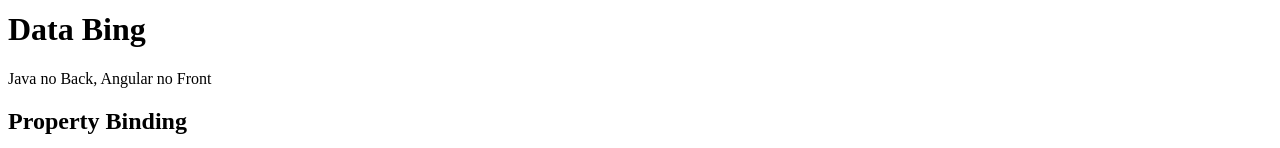
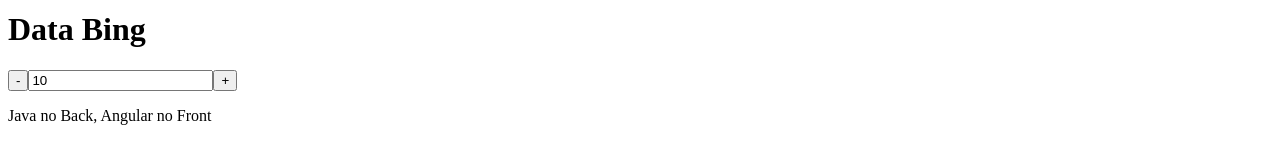
Before and after one commit to VetVictor33/first-angular-app, an Angular app: page / in a window 1280 px wide. Shown: the part 198-346 px from the top of the page. Built offline with nearby package versions, Linux system fonts and the light colour scheme.

Commit message:
add output-property component

```diff
--- a/src/app/app.module.ts
+++ b/src/app/app.module.ts
@@ -7,13 +7,15 @@ import { CoursesComponent } from './courses/courses.component';
 import { DataBindingComponent } from './data-binding/data-binding.component';
 import { FormsModule } from '@angular/forms';
 import { InputPropertyComponent } from './input-property/input-property.component';
+import { OutputPropertyComponent } from './output-property/output-property.component';
 
 @NgModule({
   declarations: [
     AppComponent,
     CoursesComponent,
     DataBindingComponent,
-    InputPropertyComponent
+    InputPropertyComponent,
+    OutputPropertyComponent
   ],
   imports: [
     BrowserModule,
--- a/src/app/data-binding/data-binding.component.html
+++ b/src/app/data-binding/data-binding.component.html
@@ -1,4 +1,7 @@
 <h1>{{ mainTitle }}</h1>
+
+<counter [value]='10'
+    (changedValue)="onChangedValue($event)"/>
 
 <app-input-property [courseName]="courseName"/>
 
--- a/src/app/data-binding/data-binding.component.ts
+++ b/src/app/data-binding/data-binding.component.ts
@@ -38,4 +38,8 @@ export class DataBindingComponent {
     this.name = newName
   }
 
+  public onChangedValue(event: { newValue: number }) {
+    console.log(event.newValue)
+  }
+
 }
--- /dev/null
+++ b/src/app/output-property/output-property.component.html
@@ -0,0 +1,5 @@
+<div>
+  <button (click)="decrement()">-</button>
+  <input type="text" [value]="value" readonly>
+  <button (click)="increment()">+</button>
+</div>
--- /dev/null
+++ b/src/app/output-property/output-property.component.ts
@@ -0,0 +1,24 @@
+import { Component, EventEmitter, Input, Output } from '@angular/core';
+
+@Component({
+  selector: 'counter',
+  templateUrl: './output-property.component.html',
+  styleUrls: ['./output-property.component.sass'],
+  // outputs:[]
+})
+export class OutputPropertyComponent {
+
+  @Input() value: number = 0;
+
+  @Output() changedValue = new EventEmitter();
+
+  public increment() {
+    this.value++
+    this.changedValue.emit({ newValue: this.value })
+  }
+
+  public decrement() {
+    this.value--
+    this.changedValue.emit({ newValue: this.value })
+  }
+}
```
Also changed, not shown: src/app/output-property/output-property.component.sass (added), 1 other file (tests, documents, lock files or other folders).
